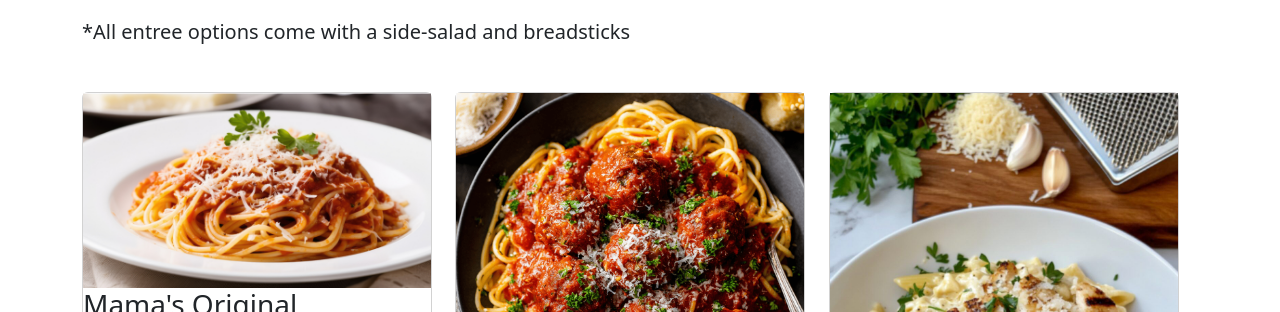
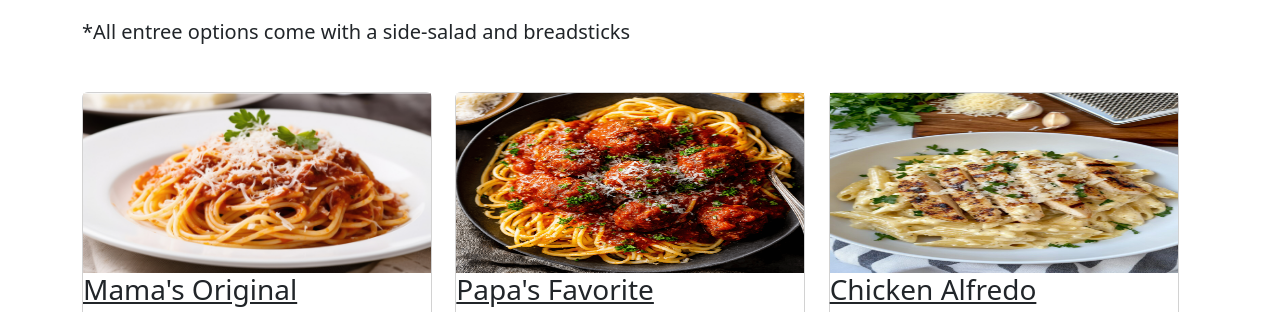
Before and after one commit to Gaudjo/peerceptiv-assignment-website, a plain HTML site: page menu.html in a window 1280 px wide. Shown: the part 431-743 px from the top of the page. Drawn offline with nearby package versions, Linux system fonts and the light colour scheme.

Commit message:
Style photos and adjust card styling

```diff
--- a/CSS/styles.css
+++ b/CSS/styles.css
@@ -144,6 +144,11 @@ header a {
     text-decoration: underline;
 }
 
+.menu img{
+    max-height: 180px;
+    max-width: 350px;
+}
+
 
 
 
```
Also changed, not shown: menu.html (+1 -1 lines).
